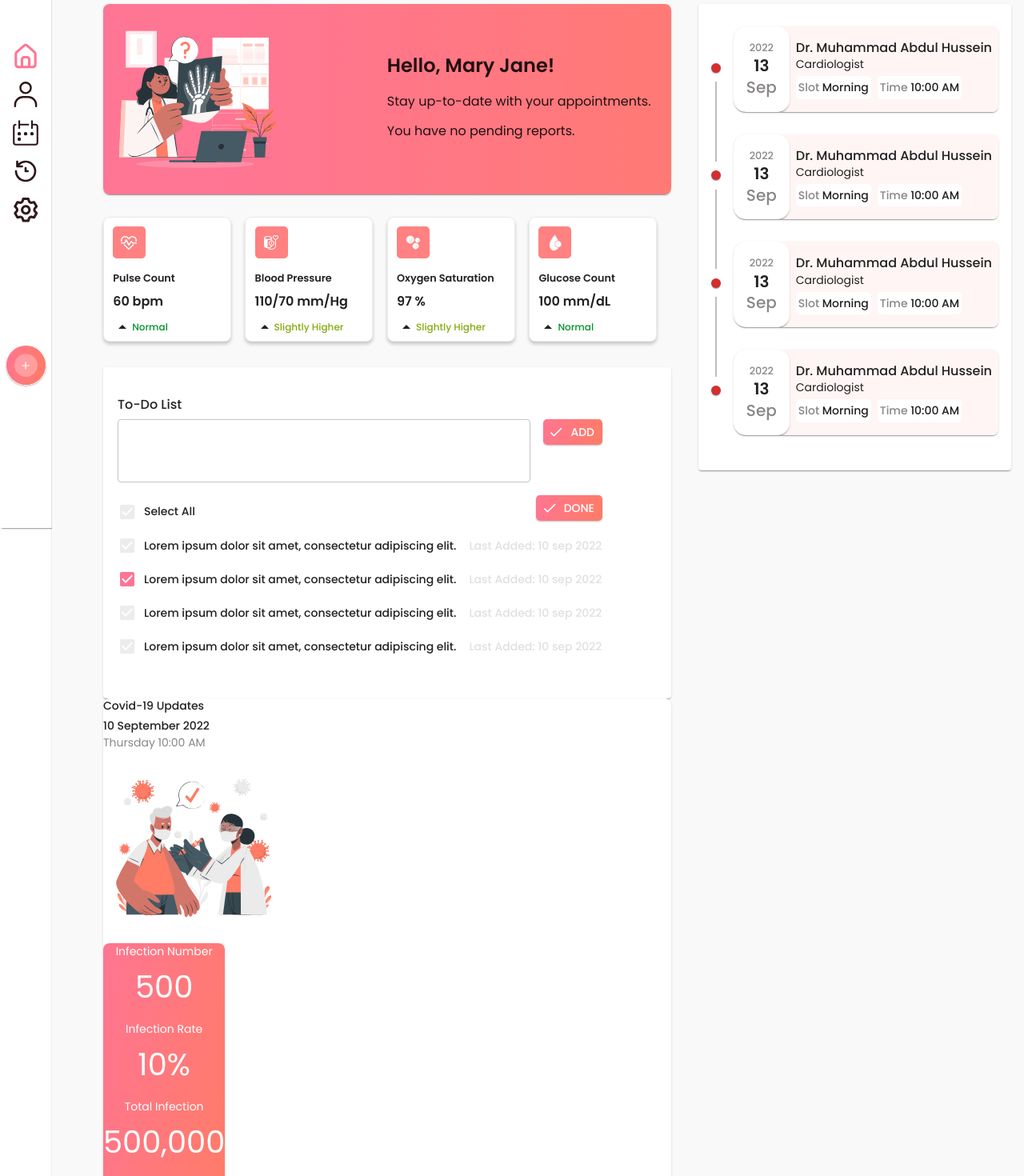
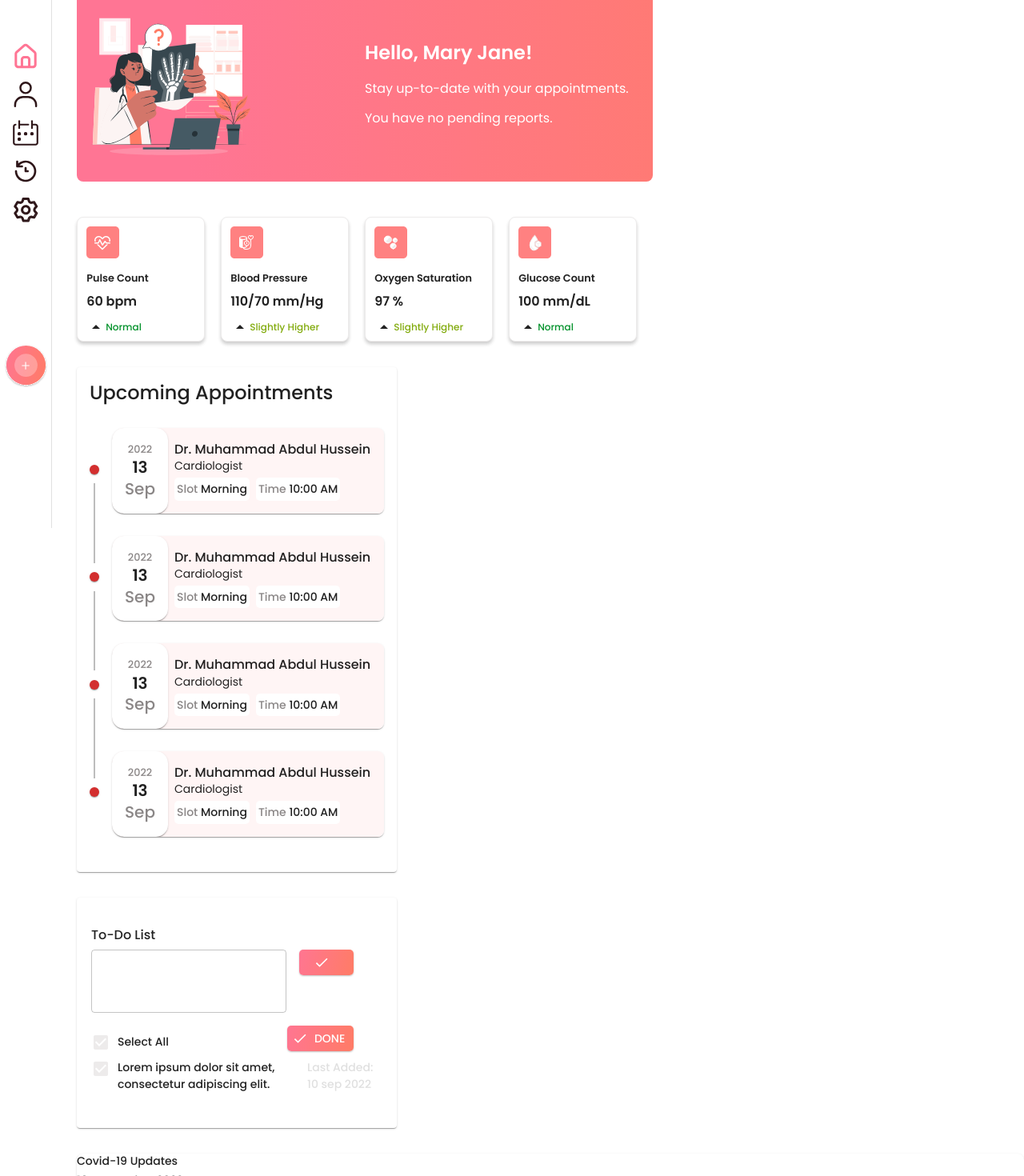
Before and after one commit to MK-Khan123/rainier-frontend, a React (Create React App) app: page / in a window 1280 px wide. Shown: the part 140-1610 px from the top of the page at 80% size. Built offline with nearby package versions, Linux system fonts and the light colour scheme.

Commit message:
Fixing the page alignment

```diff
--- a/src/App.js
+++ b/src/App.js
@@ -33,9 +33,9 @@ const App = () => {
   return (
     <DarkModeContext.Provider value={[mode, setMode]}>
       <ThemeProvider theme={theme}>
-        <Paper sx={{ height: '100vh' }}>
+        {/* <Paper sx={{ height: '100vh' }}> */}
           <Home />
-        </Paper>
+        {/* </Paper> */}
       </ThemeProvider>
     </DarkModeContext.Provider>
   );
--- a/src/components/Home/Appointments/Appointments.js
+++ b/src/components/Home/Appointments/Appointments.js
@@ -7,6 +7,7 @@ import TimelineSeparator from '@mui/lab/TimelineSeparator';
 import TimelineConnector from '@mui/lab/TimelineConnector';
 import TimelineContent from '@mui/lab/TimelineContent';
 import TimelineDot from '@mui/lab/TimelineDot';
+import Typography from '@mui/material/Typography';
 import AppointmentData from './AppointmentData/AppointmentData';
 
 const appointmentData = [
@@ -50,8 +51,11 @@ const appointmentData = [
 
 const Appointments = () => {
     return (
-        <Box mt={4} sx={{ display: 'flex', justifyContent: 'flex-end' }}>
+        <Box>
             <Card sx={{ minWidth: 275, maxWidth: 400 }}>
+                <Typography variant='h5' fontWeight='500' pl={2} pt={2} component='div'>
+                    Upcoming Appointments
+                </Typography>
                 <CardContent sx={{ padding: 0, ':last-child': { padding: 0 } }} >
                     <Timeline>
                         {
--- a/src/components/Home/CovidUpdates/CovidUpdates.js
+++ b/src/components/Home/CovidUpdates/CovidUpdates.js
@@ -8,39 +8,40 @@ import vaccinationImage from '../../../images/covid-updates/svg_sample_2.svg';
 
 const CovidUpdates = () => {
     return (
-        <Card sx={{ minWidth: 200, marginBottom: '1rem', borderRadius: '8px' }}>
+        <Card sx={{ minWidth: 200, marginBottom: '1rem', borderRadius: '8px', mt: 4 }}>
             <CardContent sx={{ padding: 0, ':last-child': { padding: 0 } }}>
                 <Typography variant='h5' fontWeight='500' fontSize='0.875rem' gutterBottom component='div'>Covid-19 Updates</Typography>
                 <Typography variant='body1' fontWeight='500' fontSize='0.875rem'>10 September 2022</Typography>
                 <Typography variant='body1' fontSize='0.875rem' color='#8A8686' gutterBottom>Thursday 10:00 AM</Typography>
-                <Grid container>
-                    <Grid item md={12}>
+                <Grid container align='center'>
+                    <Grid item xs={12}>
                         <img src={vaccinationImage} alt="" />
                     </Grid>
-                    <Box
+
+                    <Grid container item xs={12}
                         sx={{
                             background: 'linear-gradient(101.27deg, #FF7594 -6.58%, #FF7C65 102.46%)',
                             boxShadow: '0px 1px 2px rgba(0, 0, 0, 0.25)',
                             borderRadius: '8px'
                         }}
                     >
-                        <Grid item md={12}>
+                        <Grid item xs={12}>
                             <Typography textAlign='center' variant='body1' color='#FFF' fontSize='0.875rem' gutterBottom>Infection Number</Typography>
                             <Typography textAlign='center' variant='body1' color='#FFF' fontSize='2.4rem' gutterBottom>500</Typography>
                         </Grid>
-                        <Grid item md={12}>
+                        <Grid item xs={12}>
                             <Typography textAlign='center' variant='body1' color='#FFF' fontSize='0.875rem' gutterBottom>Infection Rate</Typography>
                             <Typography textAlign='center' variant='body1' color='#FFF' fontSize='2.4rem' gutterBottom>10%</Typography>
                         </Grid>
-                        <Grid item md={12}>
+                        <Grid item xs={12}>
                             <Typography textAlign='center' variant='body1' color='#FFF' fontSize='0.875rem' gutterBottom>Total Infection</Typography>
                             <Typography textAlign='center' variant='body1' color='#FFF' fontSize='2.4rem' gutterBottom>500,000</Typography>
                         </Grid>
-                        <Grid item md={12}>
+                        <Grid item xs={12}>
                             <Typography textAlign='center' variant='body1' color='#FFF' fontSize='0.875rem' gutterBottom>Number of Death</Typography>
                             <Typography textAlign='center' variant='body1' color='#FFF' fontSize='2.4rem' gutterBottom>20</Typography>
                         </Grid>
-                    </Box>
+                    </Grid>
                 </Grid>
             </CardContent>
         </Card>
--- a/src/components/Home/HeaderMain/HeaderMain.js
+++ b/src/components/Home/HeaderMain/HeaderMain.js
@@ -1,13 +1,14 @@
 import React from 'react';
-import Card from '@mui/material/Card';
-import CardContent from '@mui/material/CardContent';
+// import Card from '@mui/material/Card';
+// import CardContent from '@mui/material/CardContent';
+import Box from '@mui/material/Box';
 import Typography from '@mui/material/Typography';
 import Grid from '@mui/material/Grid';
 import bannerImage from '../../../images/header-main/banner-image.svg';
 
 const HeaderMain = () => {
     return (
-        <Card
+        <Box
             sx={{
                 maxWidth: '45rem',
                 background: 'linear-gradient(91.57deg, #FF7594 19.86%, #FF797B 84.16%, #FF7C65 139.72%)',
@@ -15,7 +16,7 @@ const HeaderMain = () => {
                 marginTop: '2rem'
             }}
         >
-            <CardContent sx={{ padding: 0, ':last-child': { padding: 0 } }}>
+            {/* <CardContent sx={{ padding: 0, ':last-child': { padding: 0 } }}> */}
                 <Grid container>
                     <Grid item md={6}>
                         <img src={bannerImage} alt="" />
@@ -27,19 +28,19 @@ const HeaderMain = () => {
                             justifyContent: 'center'
                         }}
                     >
-                        <Typography fontSize='1.5rem' fontWeight='600' variant="h5" gutterBottom component="div">
+                        <Typography color='#FFF' fontSize='1.5rem' fontWeight='600' variant="h5" gutterBottom component="div">
                             Hello, Mary Jane!
                         </Typography>
-                        <Typography mt={1} fontSize='1rem' variant="body1" gutterBottom>
+                        <Typography color='#FFF' mt={1} fontSize='1rem' variant="body1" gutterBottom>
                             Stay up-to-date with your appointments.
                         </Typography>
-                        <Typography mt={1} fontSize='1rem' variant="body1" gutterBottom>
+                        <Typography color='#FFF' mt={1} fontSize='1rem' variant="body1" gutterBottom>
                             You have no pending reports.
                         </Typography>
                     </Grid>
                 </Grid>
-            </CardContent>
-        </Card>
+            {/* </CardContent> */}
+        </Box>
     );
 };
 
--- a/src/components/Home/Home.js
+++ b/src/components/Home/Home.js
@@ -9,12 +9,42 @@ import PatientStat from './PatientStat/PatientStat';
 import ToDoList from './ToDoList/ToDoList';
 import Appointments from './Appointments/Appointments';
 import CovidUpdates from './CovidUpdates/CovidUpdates';
+import { Grid } from '@mui/material';
 
 const Home = () => {
     return (
-        <Box sx={{ display: 'flex' }}>
+        <>
             <Sidebar />
-            <Card sx={{ width: '100%', backgroundColor: '#F9F9F9', paddingLeft: '3rem' }} >
+            <Box pl={12}>
+                <Grid container>
+                    <Grid item md={12}>
+                        <TopNavigation />
+                    </Grid>
+                    <Grid item md={12}>
+                        <HeaderMain />
+                    </Grid>
+                    <Grid item md={12}>
+                        <PatientStat />
+                    </Grid>
+                    <Grid item md={12}>
+                        <Appointments />
+                    </Grid>
+                    <Grid item md={12}>
+                        <ToDoList />
+                    </Grid>
+                    <Grid item md={12}>
+                        <CovidUpdates />
+                    </Grid>
+                </Grid>
+            </Box>
+        </>
+
+    );
+};
+
+export default Home;
+
+{/* <Card sx={{ width: '100%', backgroundColor: '#F9F9F9', paddingLeft: '3rem' }} >
                     <CardContent>
                         <TopNavigation />
                         <Box display='flex'>
@@ -29,9 +59,4 @@ const Home = () => {
                             </Box>
                         </Box>
                     </CardContent>
-            </Card>
-        </Box>
-    );
-};
-
-export default Home;
+                </Card> */}
--- a/src/components/Home/PatientStat/PatientStat.js
+++ b/src/components/Home/PatientStat/PatientStat.js
@@ -44,11 +44,11 @@ const PatientStat = () => {
     ];
 
     return (
-        <Grid container sx={{ maxWidth: '45rem', marginTop: '1.75rem', paddingBottom:'2rem' }}>
+        <Grid container rowSpacing={2} sx={{ maxWidth: '45rem', marginTop: '1.75rem', paddingBottom: '2rem' }}>
             {
                 patientStat.map(stat => {
                     return (
-                        <Grid item md={3}>
+                        <Grid key={stat?.title} item xs={6} md={3}>
                             <Card
                                 sx={{
                                     maxWidth: '10rem',
@@ -59,7 +59,7 @@ const PatientStat = () => {
                                     padding: '0.7rem'
                                 }}
                             >
-                                <CardContent sx={{padding: 0}}>
+                                <CardContent sx={{ padding: 0 }}>
                                     <img src={stat?.icon} alt={stat?.icon} />
                                     <Typography
                                         mt={1}
--- a/src/components/Home/ToDoList/ToDoList.js
+++ b/src/components/Home/ToDoList/ToDoList.js
@@ -3,6 +3,7 @@ import Box from '@mui/material/Box';
 import Button from '@mui/material/Button';
 import Card from '@mui/material/Card';
 import CardContent from '@mui/material/CardContent';
+import Grid from '@mui/material/Grid';
 import TextField from '@mui/material/TextField';
 import Typography from '@mui/material/Typography';
 import Checkbox from '@mui/material/Checkbox';
@@ -10,7 +11,7 @@ import DoneIcon from '@mui/icons-material/Done';
 
 const ToDoList = () => {
     return (
-        <Card sx={{ minWidth: 275, padding: '1.25rem 0.625rem', maxWidth: '45rem' }}>
+        <Card sx={{ minWidth: 275, padding: { xs: '0.625rem', md: '1.25rem 0.625rem' }, maxWidth: 400, mt: 4 }}>
             <CardContent sx={{ paddingX: '0.5rem' }}>
                 <Typography variant='h5' fontWeight='500' fontSize='1rem'>To-Do List</Typography>
                 <Box mt={1} sx={{ maxWidth: '90%', display: 'flex', alignItems: 'flex-start' }}>
@@ -33,7 +34,8 @@ const ToDoList = () => {
                             paddingX: '0.75rem',
                             marginLeft: '1rem',
                             width: '5.1875rem',
-                            height: '2rem'
+                            height: '2rem',
+                            display: { xs: 'none', md: 'inline-block' }
                         }}
                     >
                         Add
@@ -54,7 +56,7 @@ const ToDoList = () => {
                             color: 'white',
                             paddingX: '0.75rem',
                             marginLeft: '1rem',
-                            width: '5.1875rem',
+                            width: { md: '5.1875rem' },
                             height: '2rem'
                         }}
                     >
@@ -62,45 +64,51 @@ const ToDoList = () => {
                     </Button>
                 </Box>
                 <Box>
-                    <Box sx={{ display: 'flex', alignItems: 'center' }}>
-                        <Checkbox defaultChecked sx={{ paddingLeft: '0', color: '#FF7594', '&.Mui-checked': { color: '#EDEBEB' } }} />
+                    <Grid container>
+                        <Grid item xs={12}>
+                            <Box sx={{ display: 'flex' }}>
+                                <Checkbox defaultChecked sx={{ pl: 0, pt: { xs: 0 }, display: 'inline', color: '#FF7594', '&.Mui-checked': { color: '#EDEBEB' } }} />
+                                <Box sx={{ display: 'flex', flexDirection: { xs: 'column', md: 'row' } }}>
+                                    <Typography variant='body1' fontWeight='500' fontSize='0.875rem'>
+                                        Lorem ipsum dolor sit amet, consectetur adipiscing elit.
+                                    </Typography>
+                                    <Typography ml={{ md: 2 }} color='#E0E0E0' fontWeight='500' variant='body1' fontSize='0.875rem'>
+                                        Last Added: 10 sep 2022
+                                    </Typography>
+                                </Box>
+                            </Box>
+                        </Grid>
+                        {/* <Grid item>
+                            <Checkbox defaultChecked sx={{ pl: 0, pt: { xs: 0 }, color: '#FF7594', '&.Mui-checked': { color: '#FF7594' } }} />
                             <Typography variant='body1' fontWeight='500' fontSize='0.875rem'>
                                 Lorem ipsum dolor sit amet, consectetur adipiscing elit.
                             </Typography>
                             <Typography ml={2} color='#E0E0E0' fontWeight='500' variant='body1' fontSize='0.875rem'>
                                 Last Added: 10 sep 2022
                             </Typography>
-                    </Box>
-                    <Box sx={{ display: 'flex', alignItems: 'center' }} >
-                        <Checkbox defaultChecked sx={{ paddingLeft: '0', color: '#FF7594', '&.Mui-checked': { color: '#FF7594' } }} />
+                        </Grid>
+                        <Grid item>
+                            <Checkbox defaultChecked sx={{ pl: 0, pt: { xs: 0 }, color: '#FF7594', '&.Mui-checked': { color: '#EDEBEB' } }} />
                             <Typography variant='body1' fontWeight='500' fontSize='0.875rem'>
                                 Lorem ipsum dolor sit amet, consectetur adipiscing elit.
                             </Typography>
                             <Typography ml={2} color='#E0E0E0' fontWeight='500' variant='body1' fontSize='0.875rem'>
                                 Last Added: 10 sep 2022
                             </Typography>
-                    </Box>
-                    <Box sx={{ display: 'flex', alignItems: 'center' }}>
-                        <Checkbox defaultChecked sx={{ paddingLeft: '0', color: '#FF7594', '&.Mui-checked': { color: '#EDEBEB' } }} />
+                        </Grid>
+                        <Grid item>
+                            <Checkbox defaultChecked sx={{ pl: 0, pt: { xs: 0 }, color: '#FF7594', '&.Mui-checked': { color: '#EDEBEB' } }} />
                             <Typography variant='body1' fontWeight='500' fontSize='0.875rem'>
                                 Lorem ipsum dolor sit amet, consectetur adipiscing elit.
                             </Typography>
                             <Typography ml={2} color='#E0E0E0' fontWeight='500' variant='body1' fontSize='0.875rem'>
                                 Last Added: 10 sep 2022
                             </Typography>
-                    </Box>
-                    <Box sx={{ display: 'flex', alignItems: 'center' }}>
-                        <Checkbox defaultChecked sx={{ paddingLeft: '0', color: '#FF7594', '&.Mui-checked': { color: '#EDEBEB' } }} />
-                        <Typography variant='body1' fontWeight='500' fontSize='0.875rem'>
-                            Lorem ipsum dolor sit amet, consectetur adipiscing elit.
-                        </Typography>
-                        <Typography ml={2} color='#E0E0E0' fontWeight='500' variant='body1' fontSize='0.875rem'>
-                            Last Added: 10 sep 2022
-                        </Typography>
-                    </Box>
+                        </Grid> */}
+                    </Grid>
                 </Box>
             </CardContent>
-        </Card>
+        </Card >
     );
 };
 
```
Lines whose indentation alone changed are shown as unchanged.
